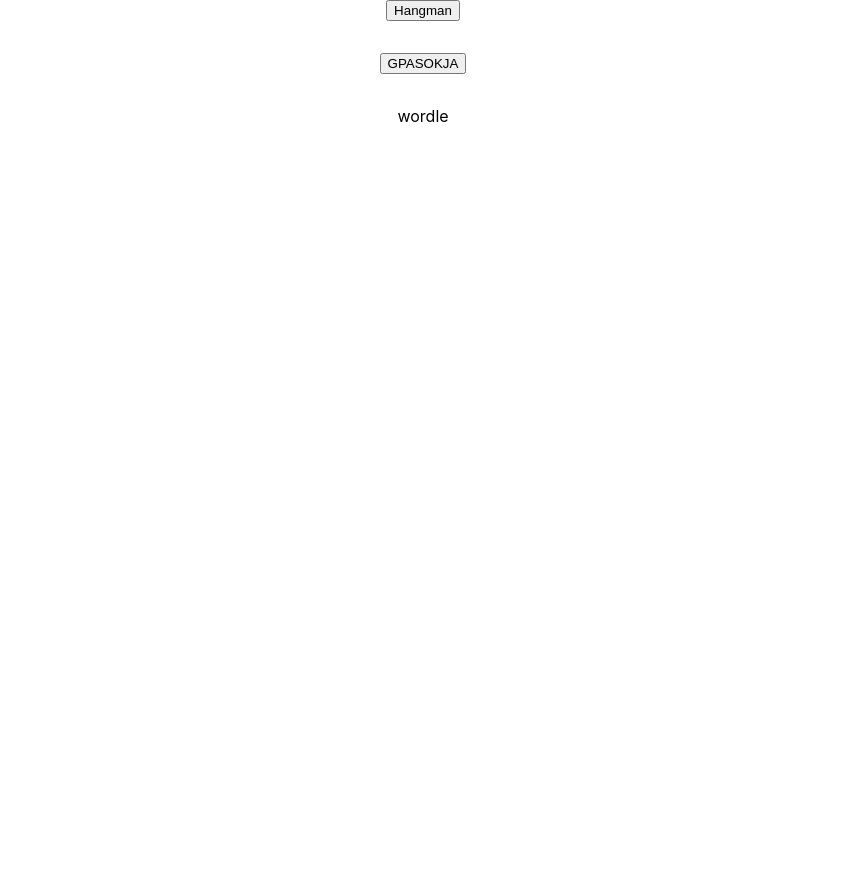
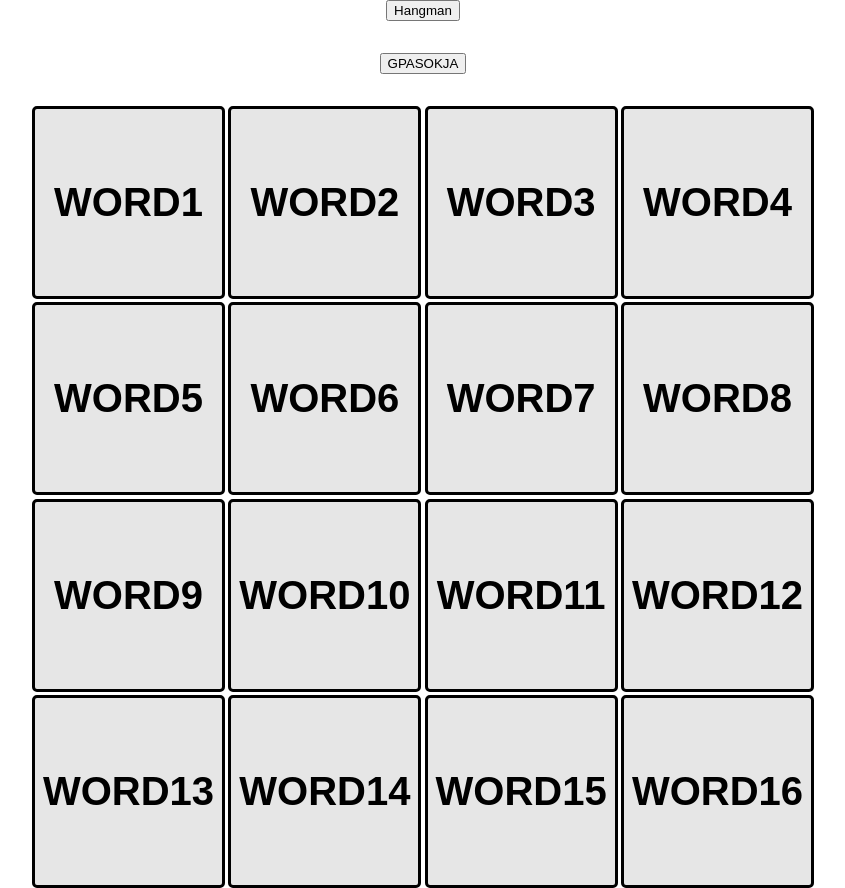
Before and after one commit to ol-i-v-er/nyt-connections, a React (Create React App) app: page / in a window 1280 px wide. Both pictures are taken after a click on the button "GPASOKJA". Shown: the whole page, without its empty margins (217-1062 px from the left). Before the commit the page ends 800 px from the top, so only its background shows below. Built offline with nearby package versions, Linux system fonts and the light colour scheme; the HTML template or start-up script is replaced by a standard one.

Commit message:
starting connections

```diff
--- a/src/App.tsx
+++ b/src/App.tsx
@@ -1,17 +1,17 @@
 import React, { useState } from "react"
 import { HangmanApp } from "./HangmanApp"
-import { WordleApp } from "./WordleApp"
+import { ConnectionsApp } from "./ConnectionsApp"
 
 function App() {
   const [showHangman, setShowHangman] = useState(false)
-  const [showWordle, setShowWordle] = useState(false)
+  const [showConnections, setShowConnections] = useState(false)
 
   const hangmanClick = () => {
     setShowHangman(true)
-    setShowWordle(false)
+    setShowConnections(false)
   }
-  const wordleClick = () => {
-    setShowWordle(true)
+  const ConnectionsClick = () => {
+    setShowConnections(true)
     setShowHangman(false)
   }
 
@@ -27,8 +27,8 @@ function App() {
       }}
     >
       <button onClick={() => hangmanClick()}>Hangman</button>
-      <button onClick={() => wordleClick()}>GPASOKJA</button>
-      {showWordle && <WordleApp />}
+      <button onClick={() => ConnectionsClick()}>GPASOKJA</button>
+      {showConnections && <ConnectionsApp />}
       {showHangman && <HangmanApp />}
     </div>
   )
--- /dev/null
+++ b/src/Connections.module.css
@@ -0,0 +1,13 @@
+.btn {
+  width: 100%;
+  border: 3px solid black;
+  border-radius: 5px;
+  background-color: rgb(230, 230, 230);
+  aspect-ratio: 1 / 1;
+  font-size: 2.5rem;
+  text-transform: uppercase;
+  padding: 0.5rem;
+  font-weight: bold;
+  cursor: pointer;
+  color: black;
+}
--- /dev/null
+++ b/src/ConnectionsApp.tsx
@@ -0,0 +1,9 @@
+import { ConnectionsGrid } from "./ConnectionsGrid"
+
+export function ConnectionsApp() {
+  return (
+    <div>
+      <ConnectionsGrid />
+    </div>
+  )
+}
--- /dev/null
+++ b/src/ConnectionsGrid.tsx
@@ -0,0 +1,62 @@
+import styles from "./Connections.module.css"
+
+const words = [
+  "word1",
+  "word2",
+  "word3",
+  "word4",
+  "word5",
+  "word6",
+  "word7",
+  "word8",
+  "word9",
+  "word10",
+  "word11",
+  "word12",
+  "word13",
+  "word14",
+  "word15",
+  "word16",
+]
+
+export function ConnectionsGrid() {
+  return (
+    <div
+      style={{
+        display: "grid",
+        gridTemplateColumns: "repeat(4, minmax(75px, 1fr))",
+        gridTemplateRows: "repeat(4, minmax(75px, 1fr)",
+        gap: "0.2rem",
+      }}
+    >
+      {[
+        "word1",
+        "word2",
+        "word3",
+        "word4",
+        "word5",
+        "word6",
+        "word7",
+        "word8",
+        "word9",
+        "word10",
+        "word11",
+        "word12",
+        "word13",
+        "word14",
+        "word15",
+        "word16",
+      ].map((key) => {
+        return (
+          <button
+            onClick={() => console.log(key)}
+            className={`${styles.btn}`}
+            key={key}
+          >
+            {key}
+          </button>
+        )
+      })}
+    </div>
+  )
+}
--- a/src/Keyboard.module.css
+++ b/src/Keyboard.module.css
@@ -34,6 +34,11 @@
   opacity: 0.3;
 }
 
+.btn:hover:not(:disabled),
+.btn:focus:not(:disabled) {
+  background-color: hsl(200, 100%, 75%);
+}
+
 .btnSpace:hover:not(:disabled),
 .btnSpace:focus:not(:disabled) {
   background-color: hsl(200, 100%, 75%);
--- a/src/Keyboard.tsx
+++ b/src/Keyboard.tsx
@@ -76,13 +76,15 @@ export function Keyboard({
 }: KeyboardProps) {
   return (
     <div>
-      <div style={{
+      <div
+        style={{
           display: "grid",
           gridTemplateColumns: "repeat(10, minmax(75px, 1fr))",
           gridTemplateRows: "repeat(5)",
           gap: "0.2rem",
-      }}>
-      {['q','w','e','r','t','y','u','i','o','p'].map((key) => {
+        }}
+      >
+        {["q", "w", "e", "r", "t", "y", "u", "i", "o", "p"].map((key) => {
           const isActive = activeLetters.includes(key)
           const isInactive = inactiveLetters.includes(key)
           return (
@@ -99,14 +101,17 @@ export function Keyboard({
         })}
       </div>
 
-      <div style={{
+      <div
+        style={{
           display: "grid",
-        gridTemplateColumns: "repeat(9, minmax(75px, 1fr))",
-        gridTemplateRows: "repeat(5)",
+          gridTemplateColumns: "repeat(9, max(77px)",
+          gridTemplateRows: "repeat(1, min(77px))",
           gap: "0.2rem",
-        marginTop: "0.2rem"
-      }}>
-      {['a','s','d','f','g','h','j','k','l'].map((key) => {
+          marginTop: "0.2rem",
+          marginLeft: "2.5rem",
+        }}
+      >
+        {["a", "s", "d", "f", "g", "h", "j", "k", "l"].map((key) => {
           const isActive = activeLetters.includes(key)
           const isInactive = inactiveLetters.includes(key)
           return (
@@ -123,14 +128,17 @@ export function Keyboard({
         })}
       </div>
 
-      <div style={{
+      <div
+        style={{
           display: "grid",
-        gridTemplateColumns: "repeat(7, minmax(69px, 1fr))",
-        gridTemplateRows: "repeat(5)",
+          gridTemplateColumns: "repeat(7, max(77px))",
+          gridTemplateRows: "repeat(1, min(77px))",
           gap: "0.2rem",
-        marginTop: "0.2rem"
-      }}>
-      {['z','x','c','v','b','n','m'].map((key) => {
+          marginTop: "0.2rem",
+          marginLeft: "7.5rem",
+        }}
+      >
+        {["z", "x", "c", "v", "b", "n", "m"].map((key) => {
           const isActive = activeLetters.includes(key)
           const isInactive = inactiveLetters.includes(key)
           return (
@@ -147,14 +155,16 @@ export function Keyboard({
         })}
       </div>
 
-      <div style={{
+      <div
+        style={{
           display: "grid",
           gridTemplateColumns: "repeat(1, minmax(75px, 1fr))",
           gridTemplateRows: "70px",
           gap: "0.2rem",
-        marginTop: "0.2rem"
-      }}>
-      {[' '].map((key) => {
+          marginTop: "0.2rem",
+        }}
+      >
+        {[" "].map((key) => {
           const isActive = activeLetters.includes(key)
           const isInactive = inactiveLetters.includes(key)
           return (
--- a/src/WordleApp.tsx
+++ /dev/null
@@ -1,3 +0,0 @@
-export function WordleApp() {
-  return <div>wordle</div>
-}
--- a/src/wordList.json
+++ b/src/wordList.json
@@ -9,5 +9,6 @@
   "angry pumpkin",
   "architect",
   "builder",
-  "escalator"
+  "escalator",
+  "abcdefghijklmnopqrstuvwxyz"
 ]
```
Lines whose indentation alone changed are shown as unchanged.
